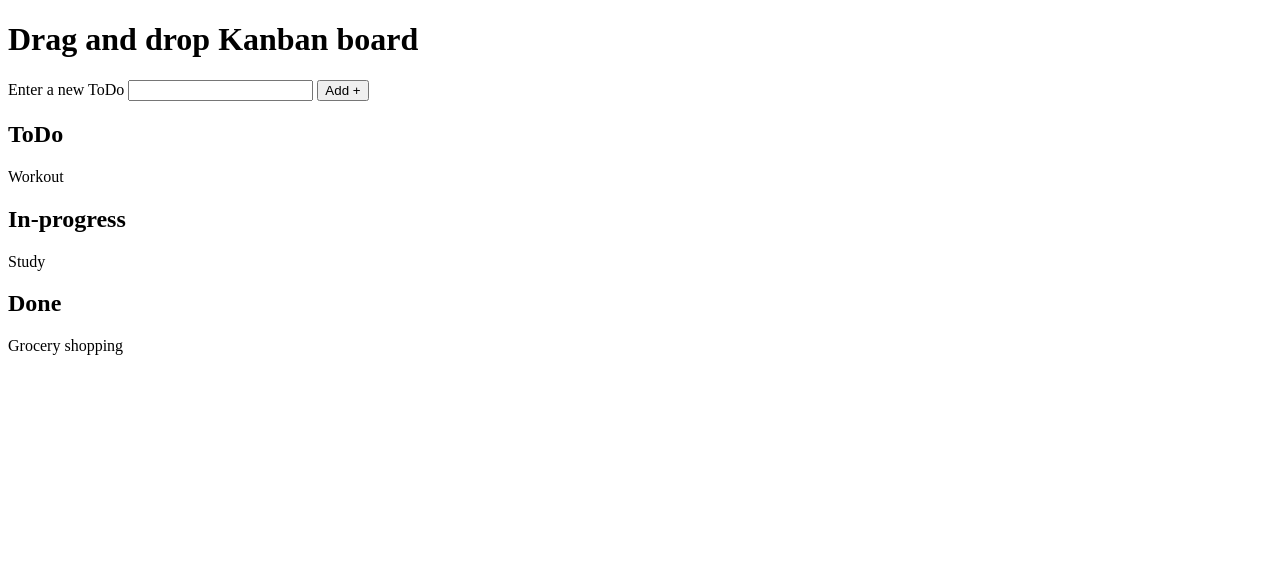
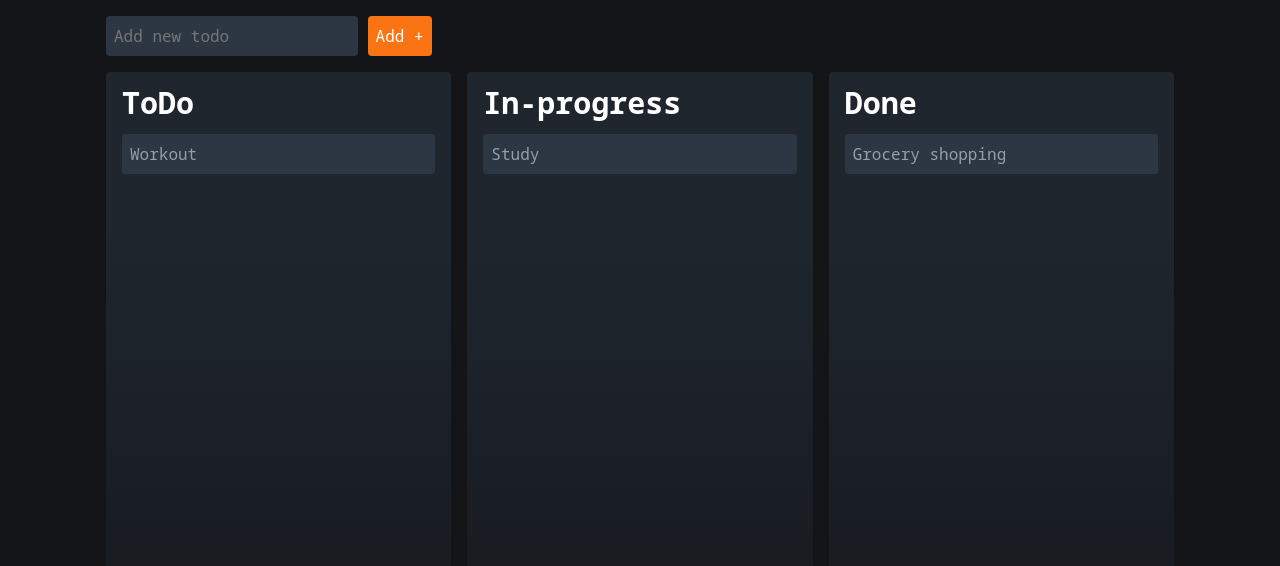
Before and after one commit to darryncodes/kanban, a plain HTML site: page index.html in a window 1280 px wide. Drawn offline with Linux system fonts and the light colour scheme.

Commit message:
feat: creating styles

```diff
--- a/index.html
+++ b/index.html
@@ -19,21 +19,20 @@
     <h1 class="sr-only">Drag and drop Kanban board</h1>
     <main>
         <!-- INPUT START -->
-        <form id="form">
-            <label class="sr-only">Enter a new ToDo
-                <input type="text" name="input" id="input">
-            </label>
-            <button type="submit">Add +</button>
+        <form class="form" id="form">
+            <label for="input" class="sr-only">Enter a new ToDo</label>
+            <input type="text" placeholder="Add new todo" name="input" class="input" id="input">
+            <button type="submit" class="btn">Add +</button>
         </form>
-        <!-- INPUT END -->
         <!-- KANBAN BOARD START -->
         <div class="board">
+            <!-- INPUT END -->
             <!-- TODO LANE START -->
             <section class="lane" id="todo">
                 <h2 class="heading">ToDo</h2>
                 <p class="task" draggable="true">Workout</p>
             </section>
-            <!-- DOING LANE START -->
+            <!-- IN-PROGRESS LANE START -->
             <section class="lane">
                 <h2 class="heading">In-progress</h2>
                 <p class="task" draggable="true">Study</p>
--- a/styles.css
+++ b/styles.css
@@ -0,0 +1,181 @@
+:root {
+    --clr-neutral-100: hsl(0, 0%, 100%);
+    --clr-neutral-200: hsl(217, 12%, 63%);
+    --clr-neutral-300: hsl(216, 12%, 54%);
+    --clr-dark-400: hsl(213, 19%, 22%);
+    --clr-dark-500: hsl(213, 19%, 15%);
+    --clr-dark-600: hsl(216, 12%, 8%);
+    --clr-accent: hsl(25, 97%, 53%);
+
+    --radius: 0.25rem;
+}
+
+body {
+    font-family: "Noto Sans Mono", monospace;
+    font-weight: 400;
+    font-size: 1rem;
+    color: var(--clr-neutral-200);
+    background-color: var(--clr-dark-600);
+}
+
+main {
+    max-width: 68.75rem;
+    margin: 0 auto;
+    padding: 1rem;
+}
+
+.form {
+    margin-bottom: 1rem;
+}
+
+.input {
+    font-size: inherit;
+    color: var(--clr-neutral-100);
+    background-color: var(--clr-dark-400);
+    padding: 0.5rem;
+    border: none;
+    border-radius: var(--radius);
+}
+
+.btn {
+    font-size: inherit;
+    color: var(--clr-neutral-100);
+    background-color: var(--clr-accent);
+
+    padding: 0.5rem;
+    border: none;
+    border-radius: var(--radius);
+    cursor: pointer;
+}
+
+.board {
+    display: grid;
+    grid-template-columns: repeat(auto-fit, minmax(18rem, 1fr));
+    gap: 1rem;
+}
+
+.lane {
+    background-image: linear-gradient(
+        var(--clr-dark-500) 20%,
+        var(--clr-dark-600) 100%
+    );
+    padding: 1rem;
+    border: none;
+    border-radius: var(--radius);
+    min-height: 100vh;
+}
+
+.heading {
+    font-size: 1.875rem;
+    line-height: 1;
+    color: var(--clr-neutral-100);
+    margin-bottom: 1rem;
+}
+
+.task {
+    background-color: var(--clr-dark-400);
+    padding: 0.5rem;
+    border: none;
+    border-radius: var(--radius);
+    cursor: move;
+}
+
+.dragging {
+    scale: 1.05;
+    color: var(--clr-neutral-100);
+    background-color: var(--clr-accent);
+}
+
+/* SCREEN READER ONLY */
+
+.sr-only {
+    position: absolute;
+    width: 1px;
+    height: 1px;
+    padding: 0;
+    margin: -1px;
+    overflow: hidden;
+    clip: rect(0, 0, 0, 0);
+    white-space: nowrap;
+    border-width: 0;
+}
+
+/* A MODERN CSS RESET START */
+
+/* Box sizing rules */
+*,
+*::before,
+*::after {
+    box-sizing: border-box;
+}
+
+/* Remove default margin */
+body,
+h1,
+h2,
+h3,
+h4,
+p,
+figure,
+blockquote,
+dl,
+dd {
+    margin: 0;
+    padding: 0;
+}
+
+/* Remove list styles on ul, ol elements with a list role, which suggests default styling will be removed */
+ul[role="list"],
+ol[role="list"] {
+    list-style: none;
+}
+
+/* Set core root defaults */
+html:focus-within {
+    scroll-behavior: smooth;
+}
+
+/* Set core body defaults */
+body {
+    min-height: 100vh;
+    text-rendering: optimizeSpeed;
+    line-height: 1.5;
+}
+
+/* A elements that don't have a class get default styles */
+a:not([class]) {
+    text-decoration-skip-ink: auto;
+}
+
+/* Make images easier to work with */
+img,
+picture {
+    max-width: 100%;
+    display: block;
+}
+
+/* Inherit fonts for inputs and buttons */
+input,
+button,
+textarea,
+select {
+    font: inherit;
+}
+
+/* Remove all animations, transitions and smooth scroll for people that prefer not to see them */
+@media (prefers-reduced-motion: reduce) {
+    html:focus-within {
+        scroll-behavior: auto;
+    }
+
+    *,
+    *::before,
+    *::after {
+        animation-duration: 0.01ms !important;
+        animation-iteration-count: 1 !important;
+        transition-duration: 0.01ms !important;
+        scroll-behavior: auto !important;
+    }
+}
+
+/* A MODERN CSS RESET END */
```
